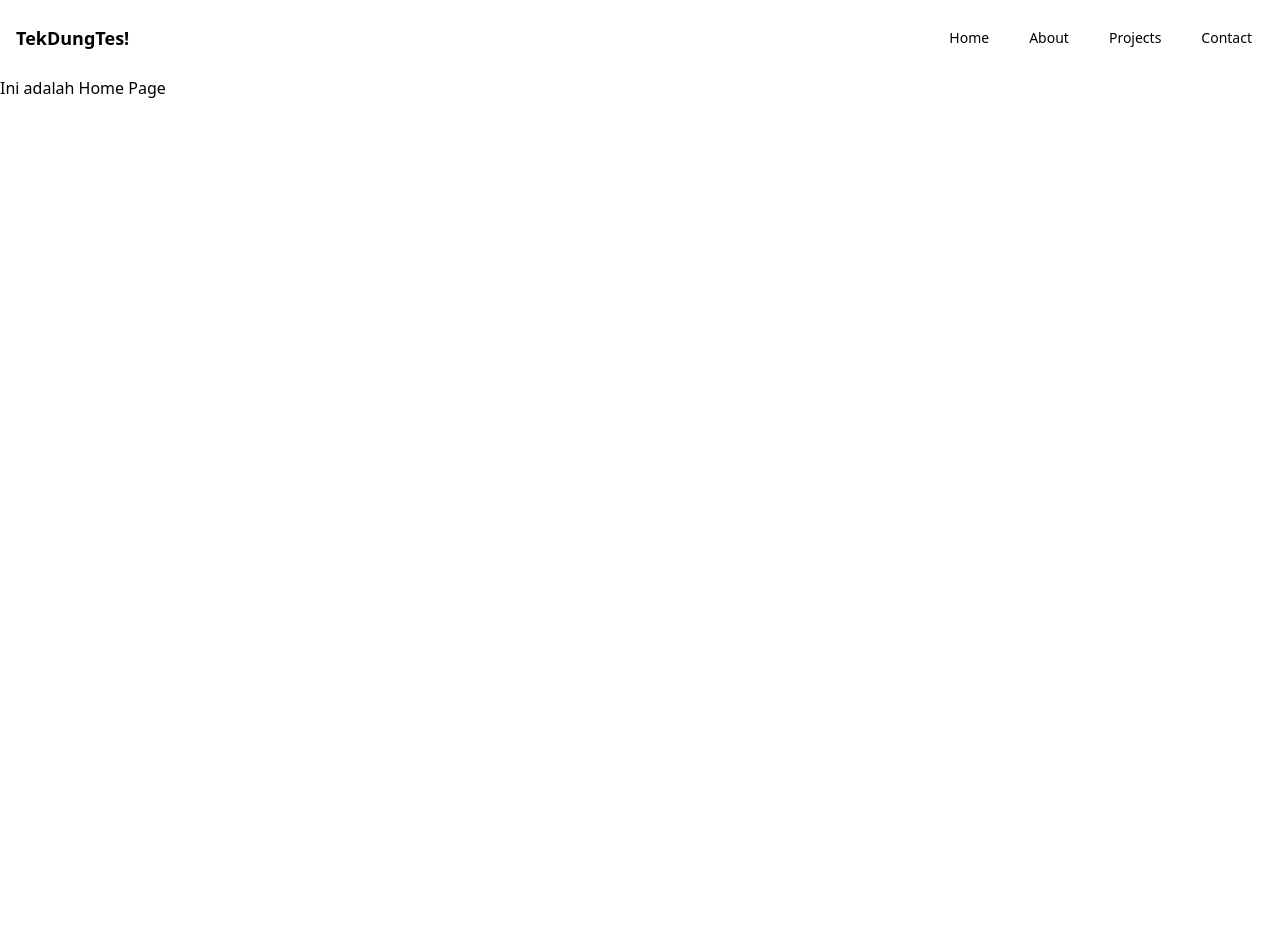
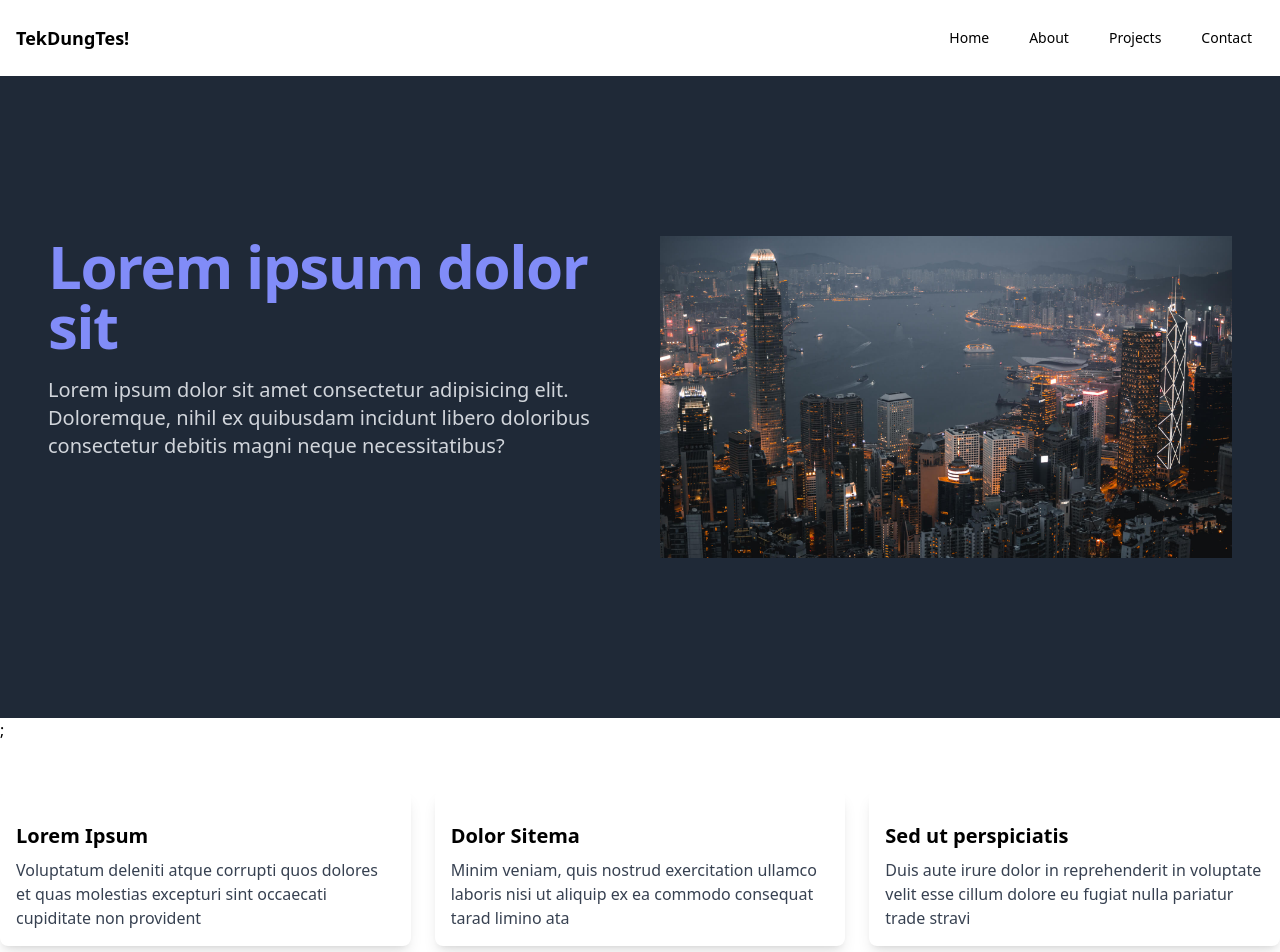
Before and after one commit to desyasarbini/Group_B_Project_FE, a Next.js app: page / in a window 1280 px wide. Shown: the top 952 px of the page. Before the commit the page ends 800 px from the top, so only its background shows below. Built offline with nearby package versions, Linux system fonts and the light colour scheme.

Commit message:
Add home page

```diff
--- /dev/null
+++ b/src/components/Footer/index.tsx
@@ -0,0 +1,17 @@
+const Footer = () => {
+  return (
+    <footer className="bg-gray-800 text-white py-4">
+      <div className="container mx-auto px-4">
+        <div className="text-center">
+          &copy; Copyright{" "}
+          <strong>
+            <span className="text-green-500">TekDungTes!</span>
+          </strong>
+          . All Rights Reserved
+        </div>
+      </div>
+    </footer>
+  );
+};
+
+export default Footer;
--- /dev/null
+++ b/src/components/Hero/index.tsx
@@ -0,0 +1,32 @@
+import React from "react";
+import Image from "next/image";
+import homeImg from "/public/slide-1.jpg";
+import { Card } from "@/components";
+
+const Hero = () => {
+  return (
+    <Card className="container relative mx-auto bg-gray-800 overflow-hidden w-full ">
+      <Card className=" relative h-80vh ">
+        <Card className="relative flex flex-auto justify-between gap-10 mx-12 my-40 h-80vh md:flex-row">
+          <Card className="w-1/2">
+            <h2 className="text-4xl tracking-tight font-extrabold text-white sm:text-5xl md:text-6xl">
+              <span className="block text-indigo-400">
+                Lorem ipsum dolor sit
+              </span>
+            </h2>
+            <p className="mt-3 max-w-md mx-auto text-base text-gray-300 sm:text-lg md:mt-5 md:text-xl md:max-w-3xl">
+              Lorem ipsum dolor sit amet consectetur adipisicing elit.
+              Doloremque, nihil ex quibusdam incidunt libero doloribus
+              consectetur debitis magni neque necessitatibus?
+            </p>
+          </Card>
+          <Card className="align-center flex justify-center w-1/2 h-full">
+            <Image src={homeImg} alt="city" />
+          </Card>
+        </Card>
+      </Card>
+    </Card>
+  );
+};
+
+export default Hero;
--- a/src/components/index.ts
+++ b/src/components/index.ts
@@ -2,3 +2,5 @@ export { default as Navigation } from "./Navigation";
 export { default as Card } from "./Card";
 export { default as ListWrapper } from "./ListWrapper";
 export { default as TextTag } from "./TextTag";
+export { default as Hero } from "./Hero";
+export { default as Footer } from "./Footer";
--- a/src/pages/_document.tsx
+++ b/src/pages/_document.tsx
@@ -1,5 +1,5 @@
 import { Html, Head, Main, NextScript } from "next/document";
-import { Navigation } from "@/components";
+import { Footer, Navigation } from "@/components";
 
 export default function Document() {
   return (
@@ -9,6 +9,7 @@ export default function Document() {
       <body>
         <Main />
         <NextScript />
+        <Footer />
       </body>
     </Html>
   );
--- a/src/pages/index.tsx
+++ b/src/pages/index.tsx
@@ -1,5 +1,62 @@
-const HomePage = () => {
-  return <div>Ini adalah Home Page</div>;
+import React from "react";
+import Image from "next/image";
+import homeImg from "/public/slide-1.jpg";
+import { Card, Hero } from "@/components";
+
+const Home = () => {
+  return (
+    <>
+      <Hero />;
+      <Card className="my-12">
+        <div className="container mx-auto">
+          <div className="grid grid-cols-1 md:grid-cols-3 gap-6">
+            <div className="flex flex-col items-center">
+              <div className="p-4 bg-white rounded-lg shadow-lg">
+                <div className="text-3xl text-blue-500">
+                  <i className="bi bi-laptop"></i>
+                </div>
+                <h4 className="mt-4 text-xl font-semibold">
+                  <a href="">Lorem Ipsum</a>
+                </h4>
+                <p className="mt-2 text-gray-700">
+                  Voluptatum deleniti atque corrupti quos dolores et quas
+                  molestias excepturi sint occaecati cupiditate non provident
+                </p>
+              </div>
+            </div>
+            <div className="flex flex-col items-center">
+              <div className="p-4 bg-white rounded-lg shadow-lg">
+                <div className="text-3xl text-blue-500">
+                  <i className="bi bi-briefcase"></i>
+                </div>
+                <h4 className="mt-4 text-xl font-semibold">
+                  <a href="">Dolor Sitema</a>
+                </h4>
+                <p className="mt-2 text-gray-700">
+                  Minim veniam, quis nostrud exercitation ullamco laboris nisi
+                  ut aliquip ex ea commodo consequat tarad limino ata
+                </p>
+              </div>
+            </div>
+            <div className="flex flex-col items-center">
+              <div className="p-4 bg-white rounded-lg shadow-lg">
+                <div className="text-3xl text-blue-500">
+                  <i className="bi bi-calendar4-week"></i>
+                </div>
+                <h4 className="mt-4 text-xl font-semibold">
+                  <a href="">Sed ut perspiciatis</a>
+                </h4>
+                <p className="mt-2 text-gray-700">
+                  Duis aute irure dolor in reprehenderit in voluptate velit esse
+                  cillum dolore eu fugiat nulla pariatur trade stravi
+                </p>
+              </div>
+            </div>
+          </div>
+        </div>
+      </Card>
+    </>
+  );
 };
 
-export default HomePage;
+export default Home;
```
Also changed, not shown: public/slide-1.jpg (added).
